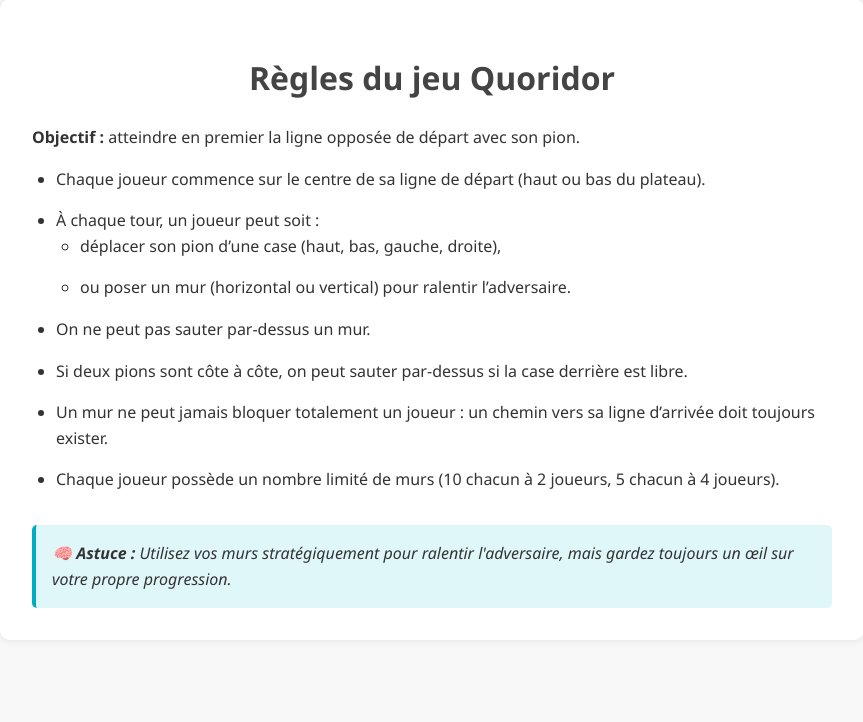
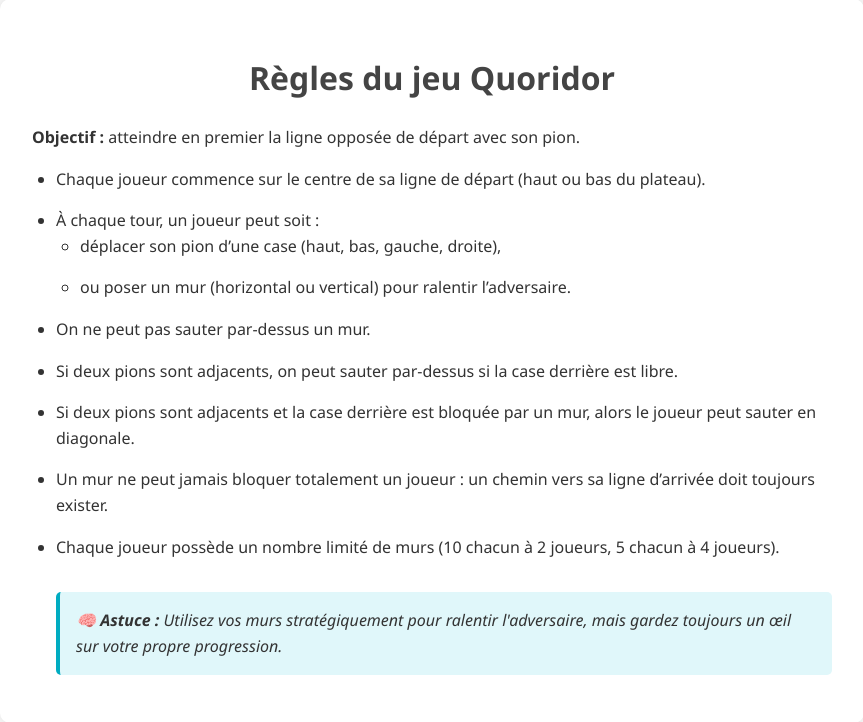
Before and after one commit to lylia-guemat/Quoridor, a FastAPI app: page /rules in a window 1280 px wide. Shown: the part 33-755 px from the top of the page, without its empty margins (208-1071 px from the left). Run offline with FastAPI, Linux system fonts and the light colour scheme.

Commit message:
Version final 30 mai : backend + frontend

```diff
--- a/Quoridor_front/templates/rules.html
+++ b/Quoridor_front/templates/rules.html
@@ -71,11 +71,13 @@
         </ul>
       </li>
       <li>On ne peut pas sauter par-dessus un mur.</li>
-      <li>Si deux pions sont côte à côte, on peut sauter par-dessus si la case derrière est libre.</li>
+      <li>Si deux pions sont adjacents, on peut sauter par-dessus si la case derrière est libre.</li>
+      <li>Si deux pions sont adjacents et la case derrière est bloquée par un mur,
+        alors le joueur peut sauter en diagonale.</li>
       <li>Un mur ne peut jamais bloquer totalement un joueur : un chemin vers sa ligne d’arrivée doit toujours exister.
       </li>
       <li>Chaque joueur possède un nombre limité de murs (10 chacun à 2 joueurs, 5 chacun à 4 joueurs).</li>
-    </ul>
+
 
     <div class="note">
       🧠 <strong>Astuce :</strong> Utilisez vos murs stratégiquement pour ralentir l'adversaire, mais gardez toujours un
--- /dev/null
+++ b/requirements.txt
@@ -0,0 +1,4 @@
+fastapi==0.95.0
+uvicorn==0.18.3
+pydantic==1.10.2
+jinja2==3.1.2
```
Also changed, not shown: 1 other file.
